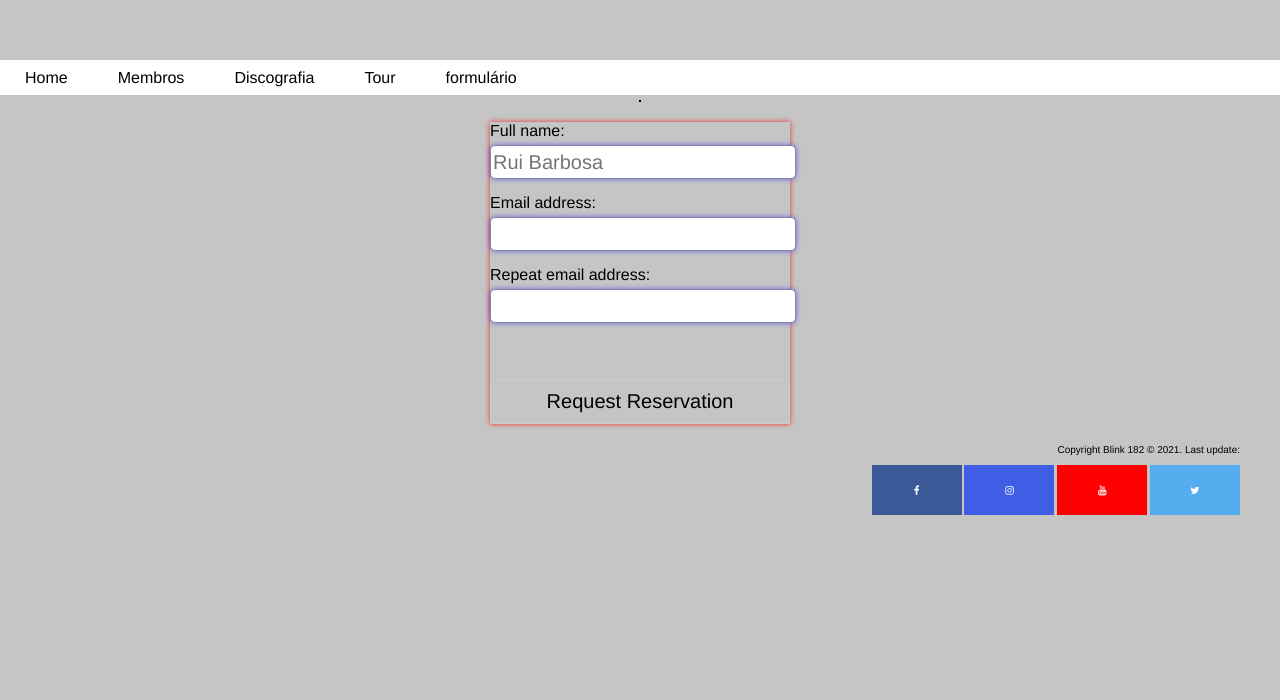
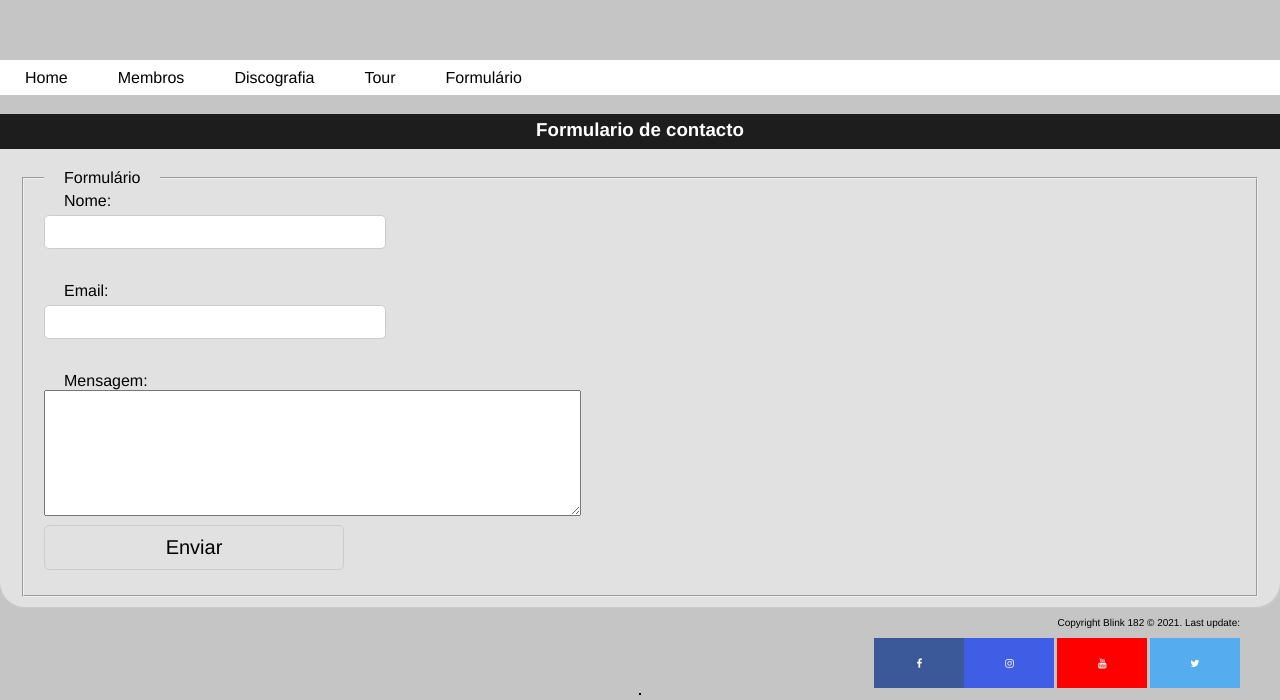
Before and after one commit to ruibarbosa5/doc, a plain HTML site: page formulario.html in a window 1280 px wide. Shown: the part 110-810 px from the top of the page. Drawn offline with Linux system fonts and the light colour scheme; files whose address does not match are found by name.

Commit message:
Update formulario.html

```diff
--- a/formulario.html
+++ b/formulario.html
@@ -2,7 +2,7 @@
 <html>
 <head>
 	<meta charset="UTF-8">
-	<title>Blink 182 - Inicio</title>
+	<title>formulario</title>
      <link rel="stylesheet" type="text/css" href="style.css">
      <link rel="stylesheet" href="https://cdnjs.cloudflare.com/ajax/libs/font-awesome/4.7.0/css/font-awesome.min.css">
 </head>
@@ -29,71 +29,45 @@
                 <li><a href="#s2">Foto membros atuais</a></li>
             </ul>
         </li>
-        <li><a href="discografia.html">Discografia</a></li>
+        <li><a href="discografia.html">Discografia</a>
             <ul>
                 <li><a href="#s1">Álbuns</a></li>
 
             </ul>
-        <li><a href="tour.html">Tour</a></li>
+        <li><a href="tour.html">Tour</a>
         <ul>
                 <li><a href="#s1">Concertos</a></li>
     </ul>
-    <li><a href="formulario.html">formulário</a></li>
-    <ul>
-        <li><a href="form">Formulário</a></li>
-
-
-</ul>
-</li>
-    </li>
-    </ul>
+    <li><a href="formulario.html">Formulário</a>
+        <ul>
+            <li><a href="#s1">Formulário</a></li>
+		</ul>
 </nav>
-
-</table>
-        <form oninput>
-
-         <label>Full name:</label>
-         <input type="text" id="full_name" name="full_name" placeholder="Rui Barbosa" required>
-
-         <label>Email address:</label>
-         <input type="email" id="email_addr" name="email_addr" required>
-
-         <label>Repeat email address:</label>
-         <input type="email" id="email_addr_repeat" name="email_addr_repeat" required
-          oninput="check(this)">
-
-
-         <br><br>
-
-
-         <input type="submit" value="Request Reservation" />
-       </form>
-
-       <script>
-       function check(input) {
-         if (input.value != document.getElementById('email_addr').value) {
-           input.setCustomValidity('The two email addresses must match.');
-         } else {
-           // input is valid -- reset the error message
-           input.setCustomValidity('');
-         }
-       }
-       </script>
-
+<section id="s1">
+    <h3>Formulario de contacto</h3>
+    <div id="area">
+        <form id="formulario" autocomplete="off">
+          <fieldset>
+            <legend>Formulário</legend>
+            <label>Nome:</label><input class="campo_nome" type="text"><br>
+            <label>Email:</label><input class="campo_email" type="password"><br>
+            <label>Mensagem:</label><br><textarea class="msg" cols="60" rows="8"></textarea><br>
+            <input class="btn_submit" type="submit" value="Enviar">
+          </fieldset>
+        </form>
+    </div>
+</section>
     <div class="container">
 	<footer>
         <p>Copyright Blink 182 &copy; 2021. Last update: </p>
         <div class="footer-social-icons">
-            <a href="https://pt-pt.facebook.com/blink182/" class="fa fa-facebook"></a>
-            <a href="https://www.instagram.com/blink182/?hl=pt" class="fa fa-instagram"></a>
-            <a href="https://www.youtube.com/user/blink182" class="fa fa-youtube"></a>
-            <a href="https://twitter.com/blink182" class="fa fa-twitter"></a>
+            <a href="https://pt-pt.facebook.com/blink182/" target="blank" class="fa fa-facebook">
+            <a href="https://www.instagram.com/blink182/?hl=pt" target="blank" class="fa fa-instagram"></a>
+            <a href="https://www.youtube.com/user/blink182" target="blank" class="fa fa-youtube"></a>
+            <a href="https://twitter.com/blink182" target="blank" class="fa fa-twitter"></a>
         </div>
       </footer>
      </div>
-    </div>
-
-	</footer>
 </div>
 </body>
 </html>
```
